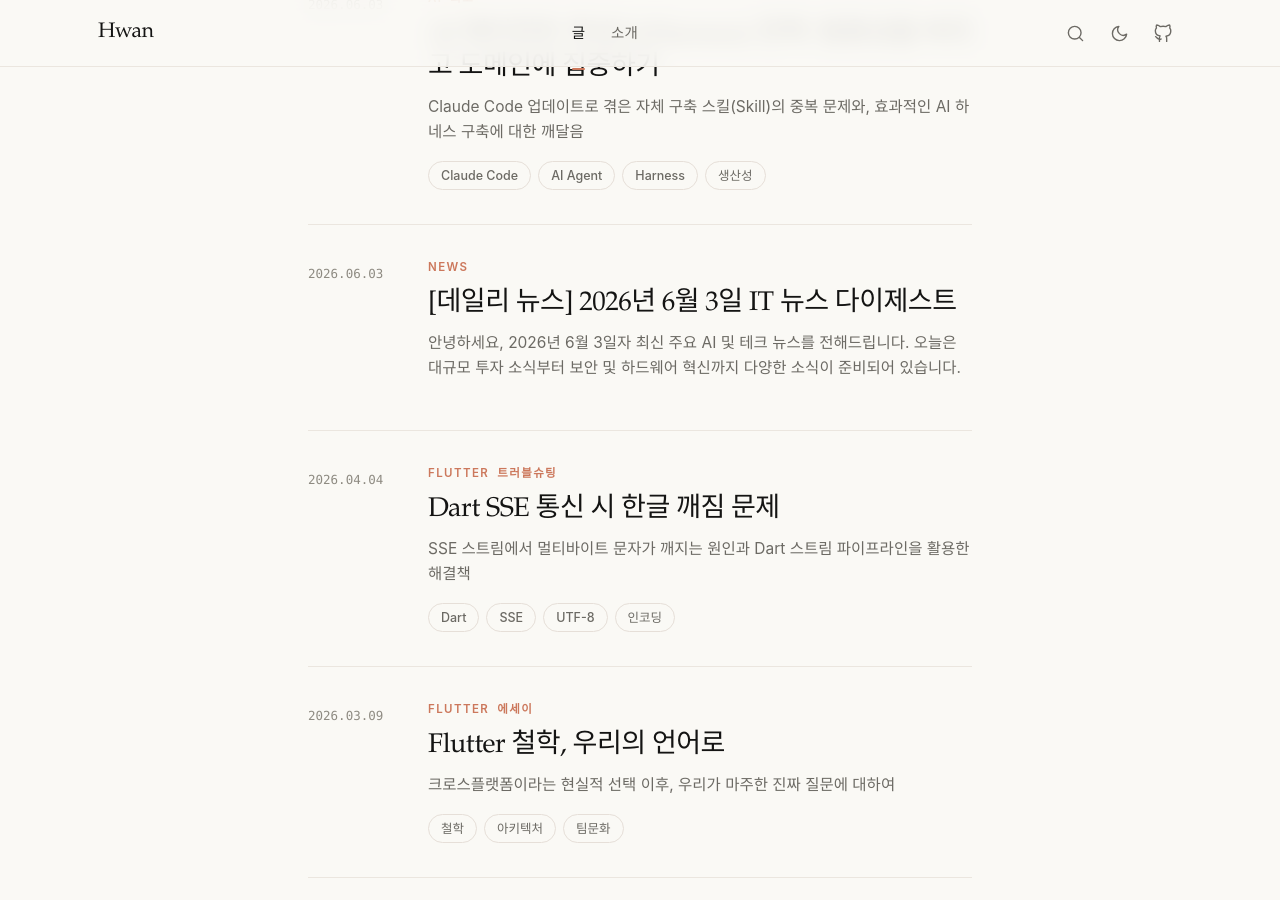
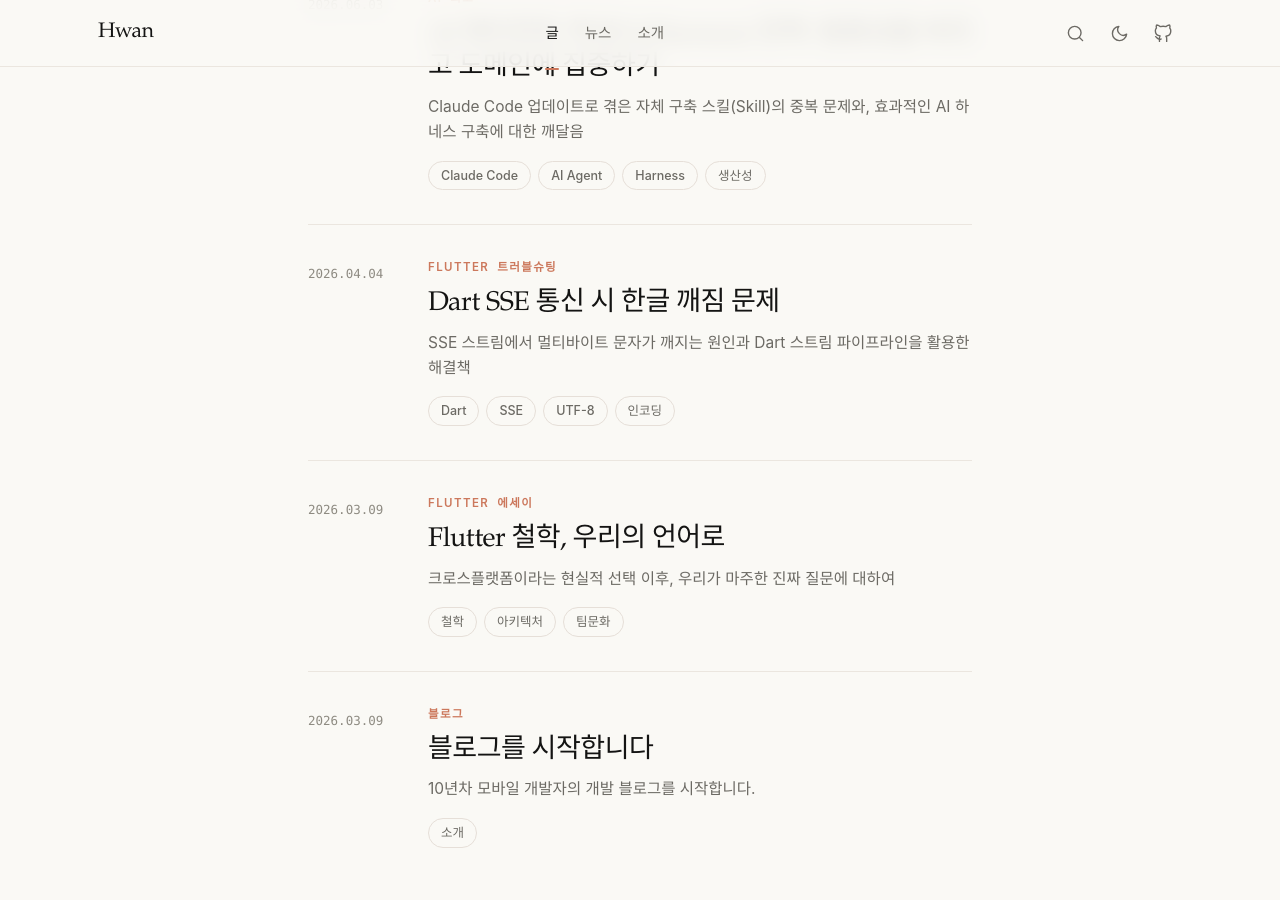
Before and after one commit to Hwan3434/Hwan3434.github.io, a Jekyll site: the page built from index.html, in a window 1280 px wide and 900 px high, scrolled down 831 px. Built offline with Jekyll 4.4.1, drawn with Linux system fonts in a browser that asks for light colours; some web fonts are replaced.

Commit message:
Add separate News page and update navigation

```diff
--- a/_includes/nav.html
+++ b/_includes/nav.html
@@ -5,7 +5,8 @@
       <span class="brand-word">Hwan</span>
     </a>
     <div class="nav-links">
-      <a href="{{ '/' | relative_url }}" class="nav-link {% if page.url == '/' or page.layout == 'post' %}active{% endif %}">글</a>
+      <a href="{{ '/' | relative_url }}" class="nav-link {% if page.url == '/' or page.url contains '/posts/' %}active{% endif %}">글</a>
+      <a href="{{ '/news/' | relative_url }}" class="nav-link {% if page.url contains '/news/' %}active{% endif %}">뉴스</a>
       <a href="{{ '/about/' | relative_url }}" class="nav-link {% if page.url contains 'about' %}active{% endif %}">소개</a>
     </div>
     <div class="nav-actions">
--- a/_layouts/home.html
+++ b/_layouts/home.html
@@ -13,6 +13,7 @@
       <button class="tag tag-active" data-tag="all" onclick="filterTag('all', this)">전체</button>
       {% assign all_tags = "" | split: "" %}
       {% for post in site.posts %}
+        {% if post.categories contains 'News' %}{% continue %}{% endif %}
         {% for tag in post.tags %}
           {% unless all_tags contains tag %}
             {% assign all_tags = all_tags | push: tag %}
@@ -52,6 +53,7 @@
 
     <div class="post-list" id="post-list">
       {% for post in site.posts %}
+        {% if post.categories contains 'News' %}{% continue %}{% endif %}
         {% if post == featured_post %}{% continue %}{% endif %}
         <article class="post-row" data-tags="{{ post.tags | join: ',' }},{{ post.categories | join: ',' }}" onclick="window.location='{{ post.url | relative_url }}'">
           <div class="pr-date">{{ post.date | date: "%Y.%m.%d" }}</div>
--- /dev/null
+++ b/news.html
@@ -0,0 +1,33 @@
+---
+layout: default
+title: 뉴스
+permalink: /news/
+---
+<div class="page-enter">
+  <div class="col">
+    <header class="masthead">
+      <h1>테크 생태계의<br />주요 뉴스를 <em>전달</em>합니다.</h1>
+      <p class="lede">급변하는 IT 및 AI 업계의 핵심 소식들을 신속하고 간결하게 공유합니다.</p>
+    </header>
+
+    <div class="post-list">
+      {% for post in site.categories.News %}
+        <article class="post-row" data-tags="{{ post.tags | join: ',' }},{{ post.categories | join: ',' }}" onclick="window.location='{{ post.url | relative_url }}'">
+          <div class="pr-date">{{ post.date | date: "%Y.%m.%d" }}</div>
+          <div>
+            <div class="pr-cats">
+              {% for cat in post.categories %}
+                <span class="pr-cat">{{ cat }}</span>
+              {% endfor %}
+            </div>
+            <h2>{{ post.title }}</h2>
+            <p class="pr-sum">{{ post.description | default: post.excerpt | strip_html | truncatewords: 30 }}</p>
+          </div>
+        </article>
+      {% else %}
+        <div class="search-empty" style="padding: 60px 0;">아직 등록된 뉴스가 없습니다.</div>
+      {% endfor %}
+    </div>
+    <div style="height: 80px;"></div>
+  </div>
+</div>
```
